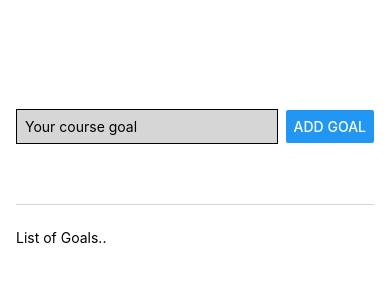
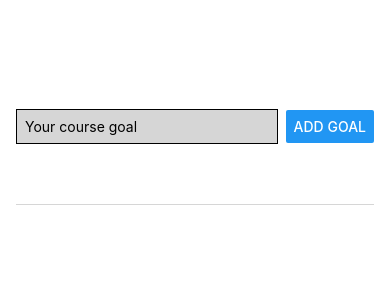
Before and after one commit to albibenni/react-native-sandbox, a React Native app: screen / in a window 390 px wide. Shown: the top 300 px of the page. Built offline with nearby package versions, Linux system fonts and the light colour scheme.

Commit message:
fix style

```diff
--- a/App.tsx
+++ b/App.tsx
@@ -21,11 +21,10 @@ export default function App(): JSX.Element {
         <Button title="Add goal" onPress={handleAddGoal} />
       </View>
       <View style={styles.goals}>
-        <Text>List of Goals..</Text>
+        {courseGoals.map(g => (
+          <Text key={g}>{g}</Text>
+        ))}
       </View>
-      {courseGoals.map(g => (
-        <Text>{g}</Text>
-      ))}
     </View>
   );
 }
```
